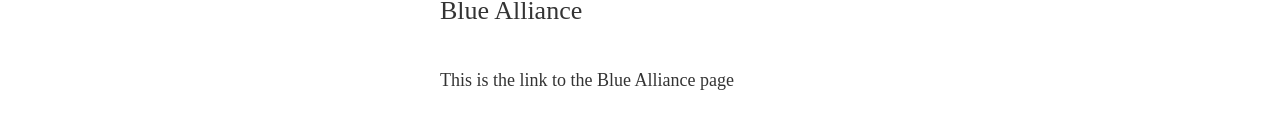
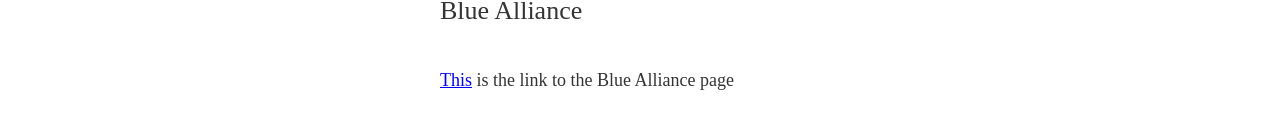
Before and after one commit to EzraJJu/FinalProject, a React (Create React App) app: page /Metro-Team395/References in a window 1280 px wide. Shown: the part 160-300 px from the top of the page. Built offline with nearby package versions, Linux system fonts and the light colour scheme; no server answers; what webfontloader would draw is missing.

Commit message:
anchor for blue alliance

```diff
--- a/src/References/index.js
+++ b/src/References/index.js
@@ -21,7 +21,7 @@
     <Container>
       <Hello>Sites to reference</Hello>
       <Sub_Headers>Blue Alliance</Sub_Headers>
-      <Text> This {search} is the link to the Blue Alliance page</Text>
+      <Text> <a href="https://www.thebluealliance.com/">This</a> is the link to the Blue Alliance page</Text>
     </Container>
   )
 
```
